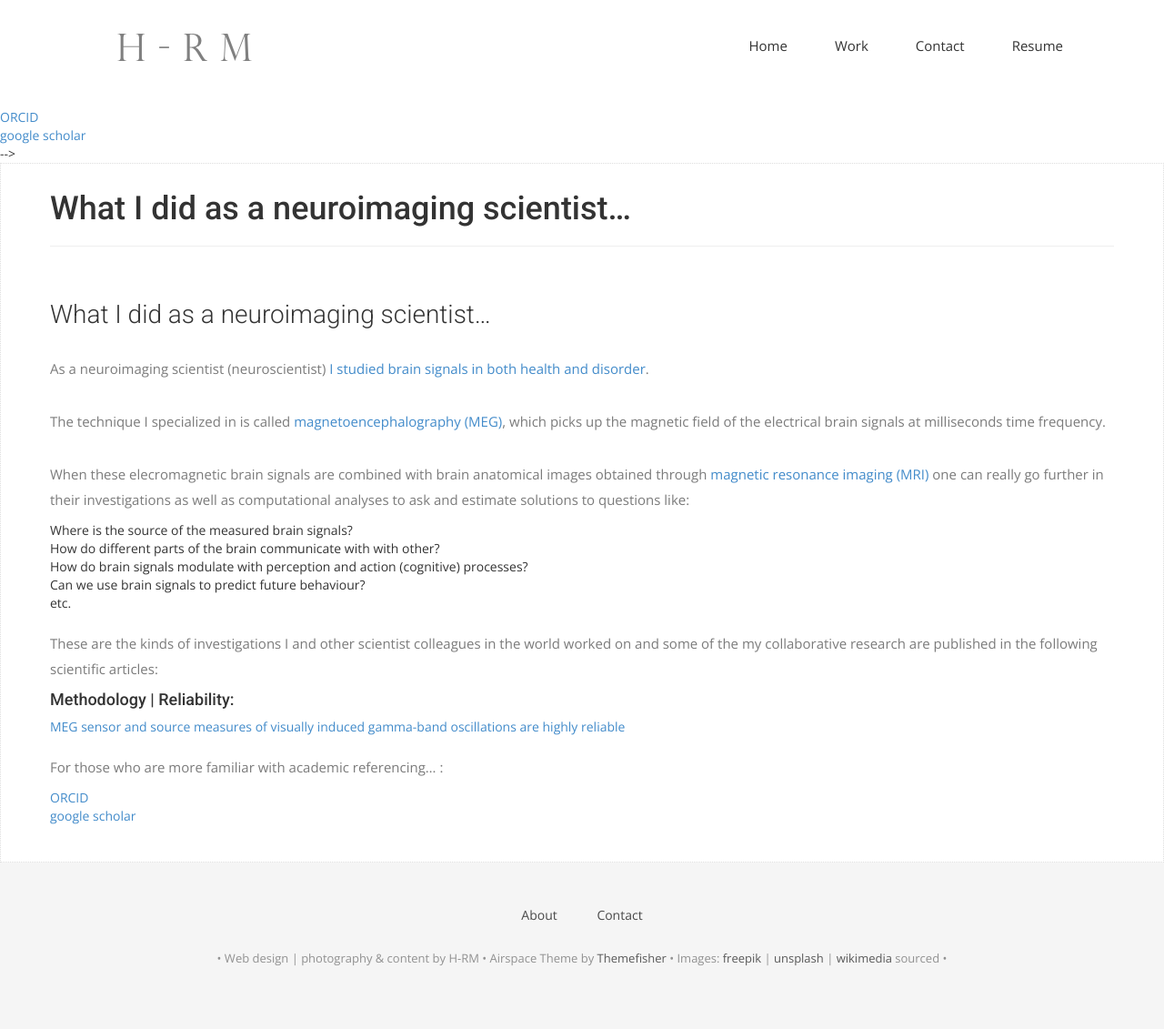
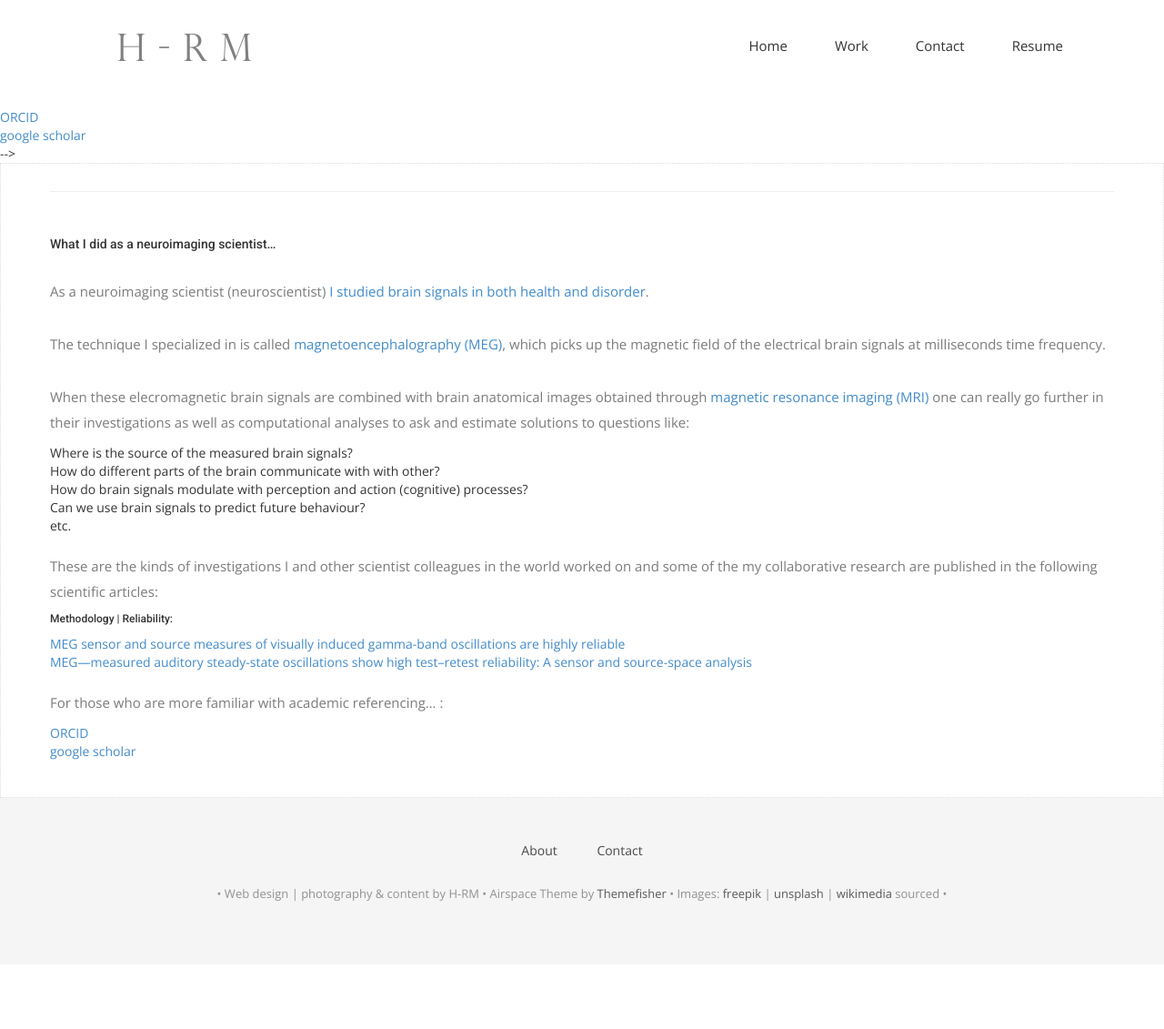
Before and after one commit to hengrumay/hengrumay.github.io, a Jekyll site: the page built from _pages/research_overview.md, in a window 1280 px wide. Shown: the whole page at 91% size. Built offline with Jekyll 4.4.1, drawn with Linux system fonts in a browser that asks for light colours; nearby versions of some CDN libraries; some web fonts are replaced; our own code applies the rules of GitHub Pages for plain Markdown files; after the commit the page ends 1060 px from its top, so only the background shows below that.

Commit message:
Update research_overview.md

```diff
--- a/_pages/research_overview.md
+++ b/_pages/research_overview.md
@@ -1,4 +1,4 @@
-### What I did as a neuroimaging scientist...
+##### What I did as a neuroimaging scientist...
 
 As a neuroimaging scientist (neuroscientist) [I studied brain signals in both health and disorder](https://github.com/hengrumay/brain_dances).
 
@@ -18,9 +18,9 @@
 These are the kinds of investigations I and other scientist colleagues in the world worked on
 and some of the my collaborative research are published in the following scientific articles:
 
-#### Methodology | Reliability:
+###### Methodology | Reliability:
 - [MEG sensor and source measures of visually induced gamma-band oscillations are highly reliable](https://doi.org/10.1016/j.neuroimage.2016.05.006)
-- []()
+- [MEG—measured auditory steady-state oscillations show high test–retest reliability: A sensor and source-space analysis](https://doi.org/10.1016/j.neuroimage.2015.07.055)
 - []()
 - []()
 - []()
```
